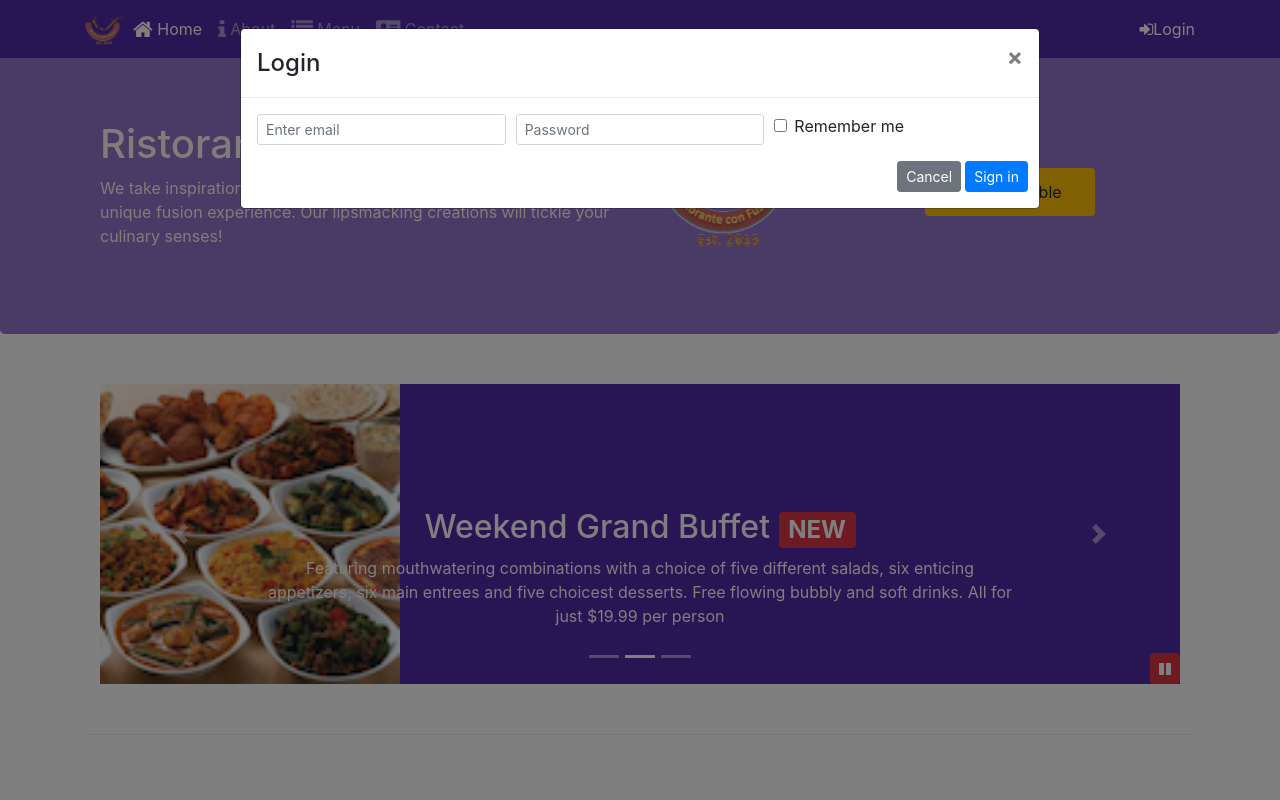
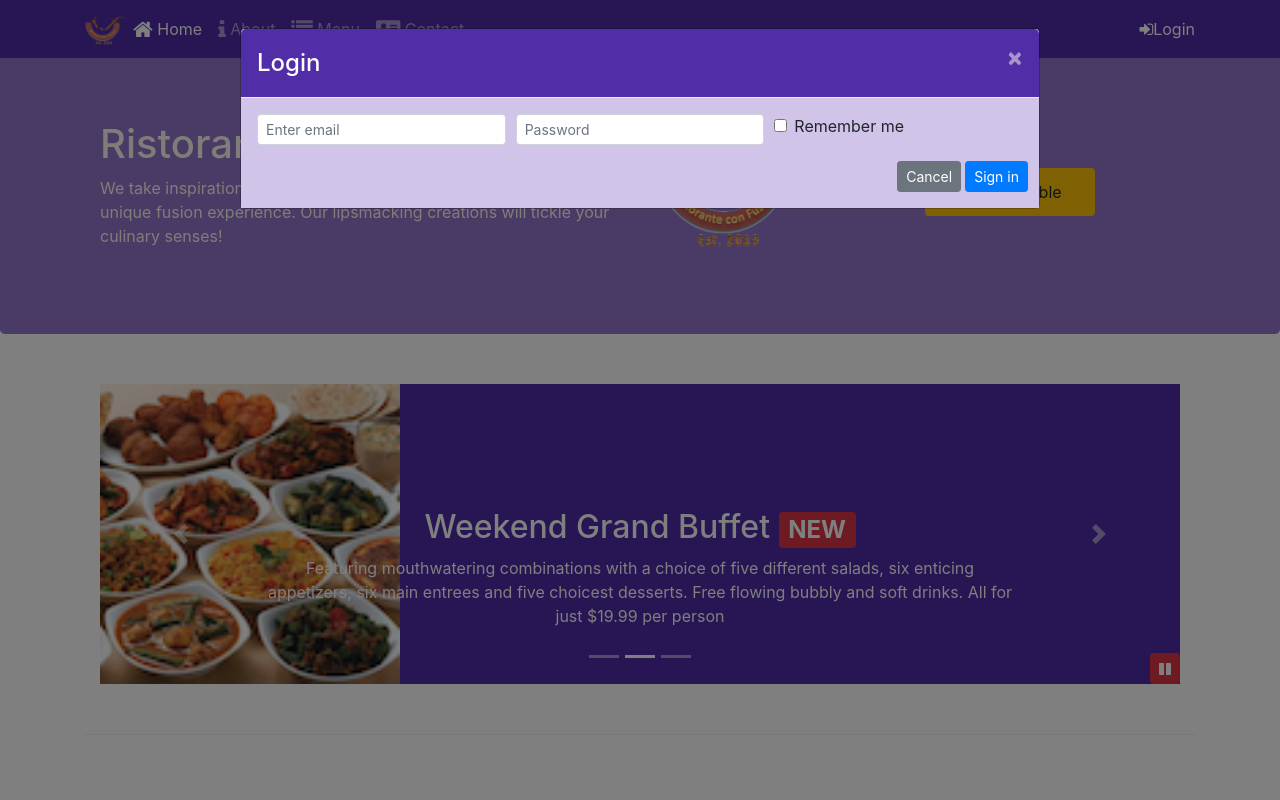
Before and after one commit to dineshbode/conFusion, a website: page index.html in a window 1280 px wide. Both pictures are taken after a click on the link "Login". Shown: the top 800 px of the page. Drawn offline with nearby package versions, Linux system fonts and the light colour scheme.

Commit message:
Assignment 4

```diff
--- a/css/styles.scss
+++ b/css/styles.scss
@@ -74,3 +74,16 @@ body{
     bottom: 0px;
     z-index: 1;
 }
+
+.modal-header{
+    background: $background-dark;
+    .close{
+        color:floralwhite;
+    }
+}
+.modal-body{
+    background: $background-pale;
+}
+.modal-title{
+    color: white;
+}
--- a/index.html
+++ b/index.html
@@ -30,7 +30,7 @@
                             <li class="nav-item"><a class="nav-link" href="./contactus.html"><span class="fa fa-address-card fa-lg"></span> Contact</a></li>
                     </ul>
                     <span class="navbar-text">
-                        <a data-toggle="modal" data-target="#loginModal">
+                        <a id="login">
                             <span class="fa fa-sign-in"></span>Login
                         </a>
                     </span>
@@ -159,7 +159,7 @@
                 </div>
                 <div class="col-12 col-sm d-flex align-self-center justify-content-center">
                     <button class="btn btn-sm btn-warning col-sm-6">
-                        <a role="button" class="btn btn-warning" data-toggle="modal" data-target="#reserve-table">
+                        <a role="button" class="btn btn-warning" id="btnreserve-table" >
                                 <span></span>Reserve table
                         </a>
                     </button>
@@ -325,6 +325,12 @@
                     $("#carouselButton").children("span").addClass('fa-pause');
                 }
             });
+            $("#btnreserve-table").click(function(){
+                $('#reserve-table').modal('toggle');
+            });
+            $("#login").click(function(){
+                $('#loginModal').modal('toggle');
+            });
         });
     </script>
 
```
Also changed, not shown: css/styles.css.
